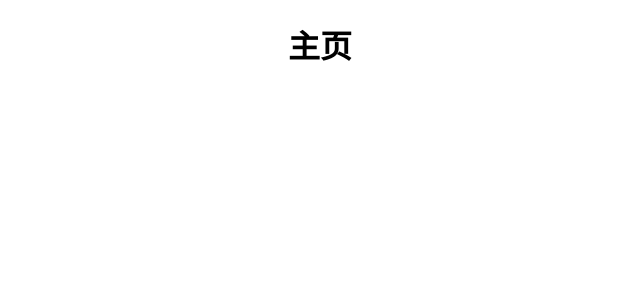
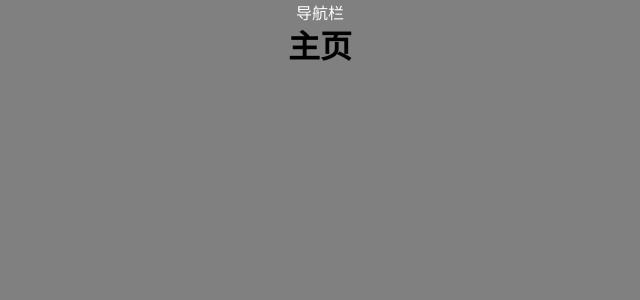
Before and after one commit to yanxiangrong/HNIT-ACM-Official-Website, a React app: page /home in a window 1280 px wide. Shown: the top 300 px of the page, without its empty margins (320-960 px from the left). Built offline with nearby package versions, Linux system fonts and the light colour scheme.

Commit message:
➕ 添加透明变色导航栏

```diff
--- a/src/App.tsx
+++ b/src/App.tsx
@@ -2,10 +2,12 @@ import React from 'react';
 import {BrowserRouter as Router} from "react-router-dom";
 import './App.css';
 import ChildRoutes from "./routes/index"
+import Navbar from "./componenta/Navbar";
 
 function App() {
   return (
     <div className="App">
+      <Navbar/>
       <Router>
         <ChildRoutes/>
       </Router>
--- /dev/null
+++ b/src/componenta/Navbar.css
@@ -0,0 +1,8 @@
+.navBar {
+    position: fixed;
+    top: 0;
+    width: 100%;
+    z-index: 100;
+    color: #fff;
+    transition: color .2s ease-in-out;
+}
--- /dev/null
+++ b/src/componenta/Navbar.tsx
@@ -0,0 +1,46 @@
+import "./Navbar.css"
+import React from "react";
+
+export class Navbar extends React.Component<any, any> {
+  constructor(props: any) {
+    super(props);
+    this.scrollHandler = this.scrollHandler.bind(this)
+    this.state = {navBarCor: "#fff"}
+  }
+
+  componentDidMount() {
+    window.addEventListener("scroll", this.scrollHandler);
+  }
+
+  last_known_scroll_position = 0;
+  ticking = false;
+
+
+  scrollHandler() {
+    this.last_known_scroll_position = window.scrollY;
+    if (!this.ticking) {
+      window.requestAnimationFrame(() => {
+        console.log(this.last_known_scroll_position)
+        if (this.last_known_scroll_position === 0) {
+          this.setState({navBarCor: "#fff"})
+        } else {
+          this.setState({navBarCor: "#ef2528"})
+        }
+        this.ticking = false;
+      });
+
+      this.ticking = true;
+    }
+  }
+
+  render() {
+    const {navBarCor} = this.state
+    return (
+      <div className={"navBar"} style={{color: navBarCor}}>
+        导航栏
+      </div>
+    )
+  }
+}
+
+export default Navbar;
--- a/src/views/Home.tsx
+++ b/src/views/Home.tsx
@@ -1,6 +1,6 @@
 function Home() {
   return (
-    <div>
+    <div style={{background: "gray", zIndex: 1, height: 2000, position: "absolute", width: "100%"}}>
       <h1>
         主页
       </h1>
```
